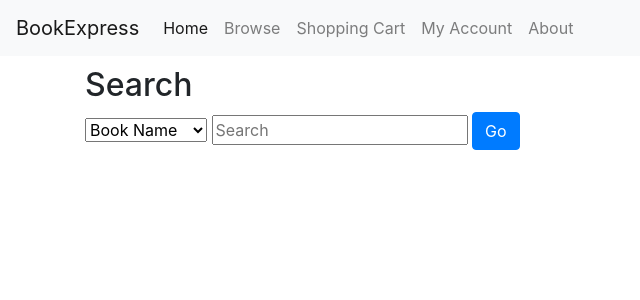
After one commit to Monkeycapers/COMP3005, a Flask app: page /browse in a window 1280 px wide. The commit adds this page. Shown: the top 300 px of the page, without its empty margins (0-640 px from the left). Run offline with Flask 2, Linux system fonts and the light colour scheme; some libraries are stand-ins or nearby versions.

Commit message:
paged query for author ids, search for isbn

```diff
--- a/SQL/DDL.sql
+++ b/SQL/DDL.sql
@@ -80,6 +80,13 @@ CREATE TABLE store_items (
     img_file_name text default 'default.jpg'
 );
 
+CREATE TABLE store_item_history (
+    store_item_id integer,
+    order_id integer,
+    amount integer,
+    price integer
+);
+
 CREATE TABLE featured_items (
     id integer primary key
 );
--- a/app/Constants.py
+++ b/app/Constants.py
@@ -1,2 +1,3 @@
 OWNER_BANKING_ID = 0
 IMAGES_DIRECTORY = "imgs"
+PAGE_AMOUNT = 49
--- a/app/database.py
+++ b/app/database.py
@@ -1,5 +1,6 @@
 from Types import ItemType, Author, Book, StoreItem, User, Address, Order, Publisher
 from main import Bcrypt, check_password_hash, generate_password_hash
+from flask import abort
 from pprint import pprint
 import Cart, Constants
 import psycopg2
@@ -101,6 +102,124 @@ def getStoreItemById(_id):
     conn.close()
     return store_item
     #return makeFakeBook(_id, str("fakebook #" + str(_id)))
+
+def getStoreItemIDByISBN(isbn):
+    #get book's id
+    conn = connect()
+    cur = conn.cursor()
+
+    cur.execute("SELECT id FROM book WHERE isbn=%s",
+                (isbn,))
+
+    res = cur.fetchone()
+    book_id = -1
+    if res is not None:
+        book_id = res[0]
+    store_id = None
+    if book_id != -1:
+        cur.execute("SELECT id FROM store_items WHERE ref_id=%s",
+                    (book_id,))
+        res = cur.fetchone()
+        if res is not None:
+            store_id = res[0]
+
+    cur.close()
+    conn.close()
+
+    return store_id
+
+# Start Paged Items
+# for now paging only supported for books (WHERE item_type=ItemType.BOOK.value)
+
+# define mapping from kwarg => sql query (WHERE id=..., etc)
+KWARG_TO_SQL = {
+    "author_id": {"flag": None, "query":"book.author_id=%s"},
+    "author_name": {"flag": "author", "query":"author.name LIKE %s"},
+    "book_name":{"flag": None, "query":"book.name LIKE %s"},
+    "isbn": {"flag": None, "query":"book.isbn=%s"}
+}
+
+SORT_TO_SQL = {
+    "price_low": "ORDER BY store_items.discount_price ASC",
+    "price_high": "ORDER BY store_items.discount_price DESC",
+    "name_A-Z": "ORDER BY store_items.name ASC",
+    "name_Z-A": "ORDER BY store_items.name DESC"
+}
+
+def doPagedQuery(cur, page, sort, **kwargs):
+    #determine what tables to join with
+    flags = {
+        "author":False, #grab details from author
+    }
+    #initial query string
+    queryStr = "SELECT * FROM store_items FULL OUTER JOIN book ON book.id=store_items.ref_id "
+
+    endStr = "WHERE "
+    didFirst = False
+
+    valList = []
+
+    sortStr = ''
+
+    for key, value in kwargs.items():
+        if key not in KWARG_TO_SQL:
+            continue
+        sql_map = KWARG_TO_SQL[key]
+        if sql_map["flag"]:
+            flags[key] = True
+        if didFirst:
+            endStr += " AND "
+        else:
+            didFirst = True
+        endStr += sql_map["query"]
+        valList.append(value)
+
+    #todo flags
+    queryStr += endStr
+
+    sortStr = SORT_TO_SQL[sort] if sort in SORT_TO_SQL else ''
+
+    queryStr += " " + sortStr
+
+    queryStr += (" LIMIT %d OFFSET %d" % (Constants.PAGE_AMOUNT, Constants.PAGE_AMOUNT * (page - 1)))
+
+    print(queryStr)
+
+    pprint(valList)
+
+    cur.execute(queryStr, tuple(valList))
+
+    allres = cur.fetchall()
+    pprint(allres)
+
+    items = []
+    for res in allres:
+        author = kwargs['author_obj'] if 'author_obj' in kwargs else getAuthorById(cur, res[13])
+        book = Book(res[1], res[11], res[12], author, res[14], res[15], "todo", res[16], res[17])
+        store_item = StoreItem(res[0], res[3], ItemType(res[2]), book, res[4], res[5], res[6], res[7], res[8], res[9])
+        items.append(store_item)
+    return items
+    #for res in allres:
+
+def getBooksByAuthor(author_id, sort, page):
+    conn = connect()
+    cur = conn.cursor()
+
+    author = getAuthorById(cur, author_id)
+    if author is None:
+        cur.close()
+        conn.close()
+        abort(404)
+
+    items = doPagedQuery(cur, page, sort, author_id=author_id, author_obj=author)
+
+    is_next_page = len(items) == Constants.PAGE_AMOUNT
+
+    cur.close()
+    conn.close()
+    return author, items, is_next_page
+
+# End Paged Items
 
 def getUserById(_id):
     conn = connect()
--- a/app/main.py
+++ b/app/main.py
@@ -2,7 +2,7 @@ import os, copy
 
 import flask
 
-from flask import Flask, render_template, session, redirect, url_for, request, flash
+from flask import Flask, render_template, session, redirect, url_for, request, flash, abort
 from flask_login import LoginManager, login_user, current_user, login_required, logout_user
 from flask_bcrypt import Bcrypt, check_password_hash, generate_password_hash
 from pprint import pprint
@@ -31,7 +31,8 @@ def inject_enums():
         return item.item_type == ItemType.BOOK
     return dict(is_book=is_book)
 
-#login code
+# login code
+
 @login_manager.user_loader
 def load_user(user_id):
     return database.getUserById(user_id)
@@ -39,6 +40,8 @@ def load_user(user_id):
 @app.template_filter('format_currency')
 def format_currency(i):
     return getFormattedCurrency(int(i))
+
+# Home Page
 
 @app.route('/')
 @app.route('/home')
@@ -50,12 +53,7 @@ def main(name="Home"):
     pprint(featured["Featured: "]["items"][0])
     return render_template("home.j2", name=name, featured=featured)
 
-def handle_item_details(item_id):
-    item = database.getStoreItemById(item_id)
-    if (item.isBook()):
-      return render_template("book.j2", item=item, book=item.item, author=item.item.author)
-    return render_template("item.j2", item=item)
-
+# Order Details
 @app.route('/orderdetails/<int:order_id>')
 @login_required
 def orderdetails(order_id):
@@ -66,6 +64,15 @@ def orderdetails(order_id):
     else:
         return flask.abort(401)
 
+# Item Details
+
+def handle_item_details(item_id):
+    item = database.getStoreItemById(item_id)
+    if (item.isBook()):
+      #author_items = database.getSomeBooksByAuthor(author_id=item.item.author.id)
+      return render_template("book.j2", item=item, book=item.item, author=item.item.author) #, auhtor_items=author_items)
+    return render_template("item.j2", item=item)
+
 @app.route('/item/<int:item_id>')
 def item_details(item_id):
     return handle_item_details(item_id)
@@ -74,6 +81,45 @@ def item_details(item_id):
 @app.route('/item/<int:item_id>/<string:slug>')
 def item_details_with_slug(item, slug):
     return handle_item_details(item)
+
+# Author Details / Items
+
+def handle_author(author_id):
+    page = request.args.get(key="page", default=1, type=int)
+    sort = request.args.get(key="sort", default=None, type=str)
+    author, author_items, is_next_page = database.getBooksByAuthor(author_id, sort, page)
+    if author is None:
+        return abort(404)
+    return render_template("author.j2", author=author, items=author_items, page=page, sort=sort, page_name='author', is_next_page=is_next_page)
+
+@app.route('/author/<int:last_bit>')
+def author(last_bit):
+    return handle_author(last_bit)
+
+# Browse/Search
+
+@app.route('/browse')
+def browse():
+    search = request.args.get(key='search', default=None, type=str)
+    query = request.args.get(key='query', default=None, type=str)
+    if search is None:
+        return render_template("browse.j2", has_result=False)
+    if search == 'isbn':
+        item_id = database.getStoreItemIDByISBN(query)
+        if item_id is None:
+            return render_template("browse.j2", has_error=True, error="Whoops! We do not have any books with the isbn: %s" % (query))
+        else:
+            return redirect(url_for('item_details', item_id=item_id))
+    elif search == 'genre':
+        #todo
+        pass
+    else:
+        #this search can be handled by paged_query
+        pass
+    return render_template("browse.j2", has_result=False)
+
+
+# Account
 
 @app.route('/account')
 @login_required
@@ -135,6 +181,8 @@ def register(name='register'):
             login_user(user, remember)
             return redirect(next_page or url_for('/'))
 
+# Cart
+
 @app.route('/cart')
 def cart(name="cart"):
     if "cart" in session:
@@ -178,6 +226,8 @@ def updatecart():
         return redirect(url_for('cart'))
     flash("Error: item_id " + item_id + " does not exist!")
 
+# Checkout
+
 @app.route('/checkout', methods=['GET', 'POST'])
 @login_required
 def checkout():
@@ -202,6 +252,8 @@ def checkout():
             return render_template("orderconfirm.j2", order=order)
         return flask.abort(400)
 
+# Misc
+
 @app.route('/about')
 def about(name="About"):
     return render_template("about.j2", name=name)
--- a/app/static/css/site.css
+++ b/app/static/css/site.css
@@ -4,6 +4,11 @@
 }
 
 .feature-row {
+    display: flex;
+    flex-wrap: wrap;
+}
+
+.page-grid {
     display: flex;
     flex-wrap: wrap;
 }
--- a/app/templates/book.j2
+++ b/app/templates/book.j2
@@ -10,3 +10,8 @@ Published by: todo
 </p>
 
 {% endblock %}
+
+{% block image %}
+{{super()}}
+<a href={{url_for('author', last_bit=author.id)}}> More books by {{author.name}} </a>
+{% endblock %}
--- /dev/null
+++ b/app/templates/browse.j2
@@ -0,0 +1,29 @@
+{% extends "master.j2" %}
+
+{% block content %}
+{{super()}}
+
+<div class="container" style='margin-top:10px;'>
+    {% if has_error %}
+    <div class="alert alert-danger">
+    {{error}}
+    </div>
+    {% endif %}
+    <div class="row">
+    <div class="col">
+        <h2> Search </h2>
+        <form>
+            <select name="search">
+                <option value="book_name"> Book Name </option>
+                <option value="author_name"> Author Name </option>
+                <option value="genre"> Genre </option>
+                <option value="isbn"> ISBN (exact) </option>
+            </select>
+            <input type="text" placeholder="Search" name="query">
+            <input type="submit" class="btn btn-md btn-primary" value="Go">
+        </form>
+    </div>
+    </div>
+</div>
+
+{% endblock %}
--- a/app/templates/item.j2
+++ b/app/templates/item.j2
@@ -29,10 +29,10 @@
           <b>{{item.getFormattedPrice()}}</b>
         {% endif %}
         <p>
-        {% if item.quantity <= 10 %}
+        {% if item.quantity <= 0 %}
+        Sorry, this item is currently out of stock.
+        {% elif item.quantity <= 10 %}
         Hurry, only {{item.quantity}} items left in stock!
-        {% elif item.quantity <= 0 %}
-        Sorry, this item is currently out of stock.
         {% else %}
         {{item.quantity}} items in stock.
         {% endif %}
--- a/app/templates/macros.j2
+++ b/app/templates/macros.j2
@@ -28,3 +28,41 @@
     </div>
   </div>
 {% endmacro %}
+
+{% macro paged_grid_result(items, page, sort, page_name, last_bit, is_next_page) %}
+  <div class="page-options" style='margin-bottom:10px'>
+  <form>
+    <input type='number' name='page' value={{page}} min=1 max={% if is_next_page %} {{page + 1}} {% else %} {{page}} {% endif %}>
+    <select name='sort' value={{sort}}>
+      <option value='price_low' {% if sort == 'price_low' %} selected {% endif %}> Price (Low to High) </option>
+      <option value='price_high' {% if sort == 'price_high' %} selected {% endif %}> Price (High to Low) </option>
+      <option value='name_A-Z' {% if sort == 'name_A-Z' %} selected {% endif %}> Alphabetical (A-Z) </option>
+      <option value='name_Z-A' {% if sort == 'name_Z-A' %} selected {% endif %}> Reverse Alphabetical (Z-A) </option>
+    </select>
+    <input type='submit' class='btn btn-primary' value='Submit'>
+  </form>
+  </div>
+  <div class='page-grid'>
+    {% for item in items %}
+      {{store_item_preview1(item)}}
+    {% endfor %}
+  </div>
+  <div class='page-numbers' style='margin-top:10px'>
+    <nav>
+    <ul class="pagination">
+      <li class={% if (page - 1) <= 0 %}"page-item disabled" {% else %} "page-item" {% endif %}>
+        <a class="page-link" href={{url_for(page_name, last_bit=last_bit, page=page, sort=sort)}}>Previous </a>
+      </li>
+      {# loop either page times or 4 times, whichever is lower #}
+      {% for i in range(1, [page + 1, 4] | min) %}
+      <li class="page-item">
+        <a class="page-link" href={{last_bit ~ '?page=' ~ (i)}}> {{i}} </a>
+      </li>
+      {% endfor %}
+      <li class={% if is_next_page %}"page-item" {% else %} "page-item disabled" {% endif %}>
+        <a class="page-link" href={{last_bit ~ '?page=' ~ (page + 1)}}>Next </a>
+      </li>
+    </ul>
+    </nav>
+  </div>
+{% endmacro %}
```
Also changed, not shown: app/Admin.py (+7 -3 lines), app/templates/author.j2 (added, +13 -0 lines), statusreport.txt (added, +39 -0 lines).
